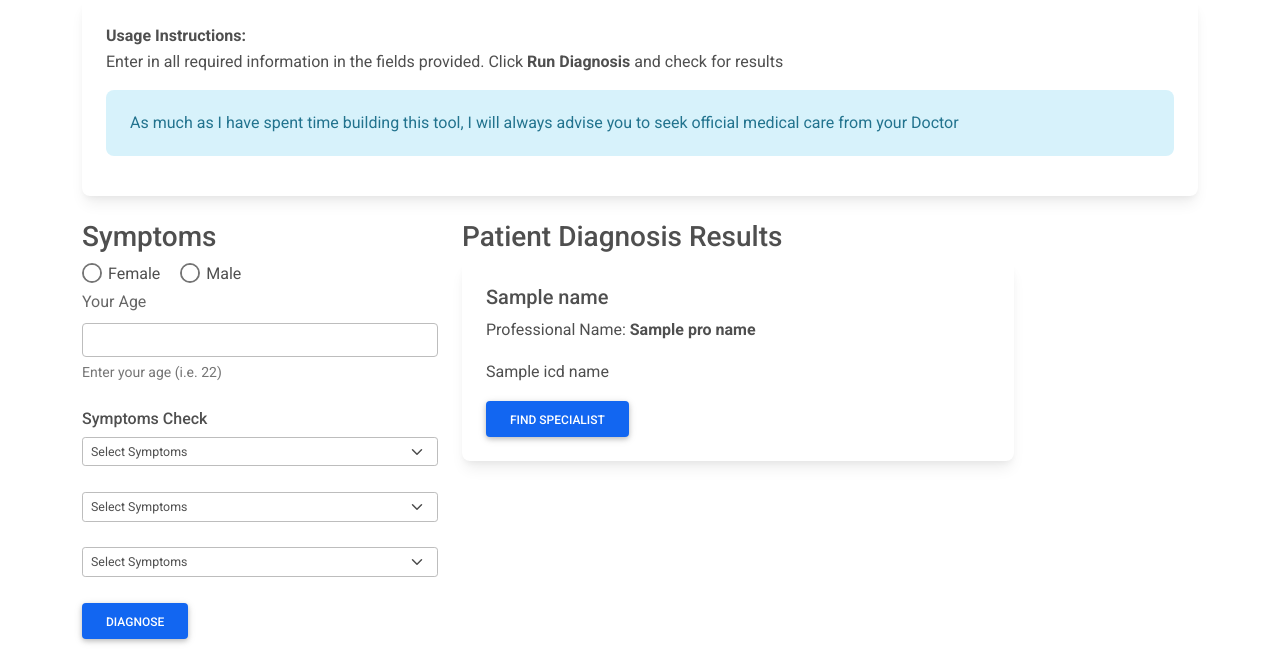
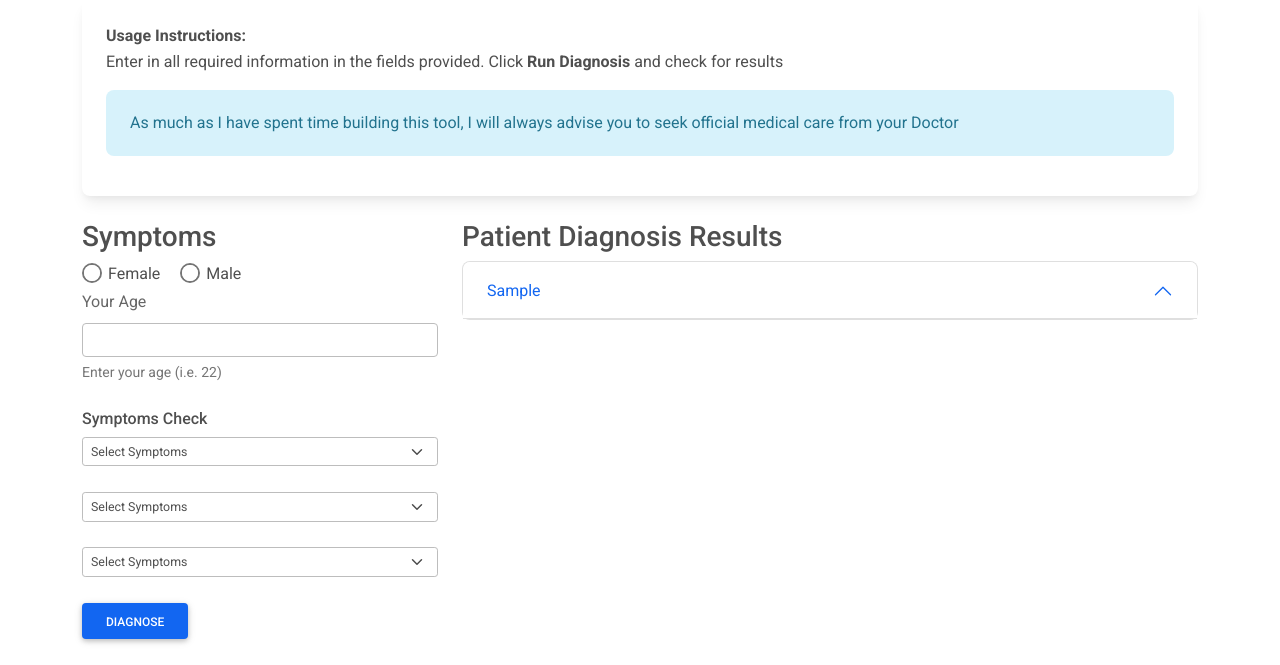
Before and after one commit to Surveyor-Jr/Medical-Diagnosis, a Django app: template templates/diagnosis/symptons_form.html in a window 1280 px wide. Shown: the part 358-1023 px from the top of the page. Run offline with Django 4.2, Linux system fonts and the light colour scheme; the template is opened without the code that fills it: most values are stand-ins (such as "Sample title", 1, 10 or a date in 2020).

Commit message:
modified the payment errors and diagnosis results display

```diff
--- a/templates/diagnosis/symptons_form.html
+++ b/templates/diagnosis/symptons_form.html
@@ -10,7 +10,8 @@
                 <p>Enter in all required information in the fields provided. Click <strong>Run Diagnosis</strong> and
                     check for results</p>
                 <div class="alert alert-info" role="alert">
-                    As much as I have spent time building this tool, I will always advise you to seek official medical care from your Doctor
+                    As much as I have spent time building this tool, I will always advise you to seek official medical
+                    care from your Doctor
                 </div>
             </div>
         </div>
@@ -56,7 +57,6 @@
                             id="symptoms_2" onchange="show(this)">
                         <option selected>Select Symptoms</option>
                     </select>
-                    {#                    <p id="msg"></p>#}
                     <!-- End Select Symptoms --><br>
                     <button type="submit" class="btn btn-primary">Diagnose</button>
                 </form>
@@ -64,23 +64,49 @@
             <div class="col-md-8 themed-grid-col">
                 <h3>Patient Diagnosis Results</h3>
                 <!-- no diagnosis message -->
-                {% if name == None %}
+                {% if diagnosis == None %}
                     <div class="alert alert-primary" role="alert">
                         Add symptoms and required information to see your diagnosis
                     </div>
                 {% endif %}
                 <!-- end no diagnosis message -->
                 <!-- diagnosis results -->
-                {% if name %}
-                    <div class="card w-75">
-                        <div class="card-body">
-                            <h5 class="card-title">{{ name }}</h5>
-                            <p>Professional Name: <strong>{{ pro_name }}</strong></p>
-                            <p class="card-text">{{ icd_name }}</p>
-                            <a href="#" class="btn btn-primary">Find Specialist</a>
+                {% for diagnosis in diagnosis %}
+                    <div class="accordion" id="accordionExample">
+                        <div class="accordion-item">
+                            <h2 class="accordion-header" id="heading{{ forloop.counter }}">
+                                <button
+                                        class="accordion-button"
+                                        type="button"
+                                        data-mdb-toggle="collapse"
+                                        data-mdb-target="#collapse{{ forloop.counter }}"
+                                        aria-expanded="false"
+                                        aria-controls="collapse{{ forloop.counter }}"
+                                >
+                                    {{ diagnosis.0 }}
+                                </button>
+                            </h2>
+                            <div id="collapse{{ forloop.counter }}" class="accordion-collapse collapse"
+                                 aria-labelledby="heading{{ forloop.counter }}" data-mdb-parent="#accordionExample">
+                                <div class="accordion-body">
+                                    {{ diagnosis.1 }}
+                                </div>
+                                <div class="accordion-body">
+                                    <strong>Professional Name</strong>: {{ diagnosis.2 }}
+
+                                </div>
+                            </div>
                         </div>
+
                     </div>
-                {% endif %}
+{#TODO: Find a way to display the no results returned message                    <!-- When there is no diagnosis -->#}
+{#                {% empty %}#}
+{#                    <div class="alert alert-dark" role="alert">#}
+{#                        Unfortunately according to your set of symptoms, no possible diagnosis was determined by the system. <br>#}
+{#                    Consider visiting a physcian right away instead. Use <a href="#">This map </a> to locate one near you.#}
+{#                    </div>#}
+{#                    <!-- End When there is not diagnosis -->#}
+                {% endfor %}
                 <!-- end diagnosis results -->
             </div>
         </div>
@@ -130,12 +156,6 @@
             xhr.open(method, url, true);
             xhr.send();
         }
-
-        {#function show(ele) {#}
-        {#    // GET THE SELECTED VALUE FROM <select> ELEMENT AND SHOW IT.#}
-        {#    var msg = document.getElementById('msg');#}
-        {#    msg.innerHTML = 'Selected Bird: <b>' + ele.options[ele.selectedIndex].text + '</b> </br>' +#}
-        {#        'ID: <b>' + ele.value + '</b>';#}
     </script>
 
 {% endblock %}
--- a/users/forms.py
+++ b/users/forms.py
@@ -27,4 +27,4 @@ class PaymentForm(ModelForm):
 
     class Meta:
         model = BillingInformation
-        fields = ('email', 'phone', 'price')
+        fields = ('email', 'phone', 'price', 'payment_method')
```
Also changed, not shown: diagnosis/views.py (+14 -10 lines), users/models.py (+9 -1 lines), users/views.py (+14 -6 lines).
